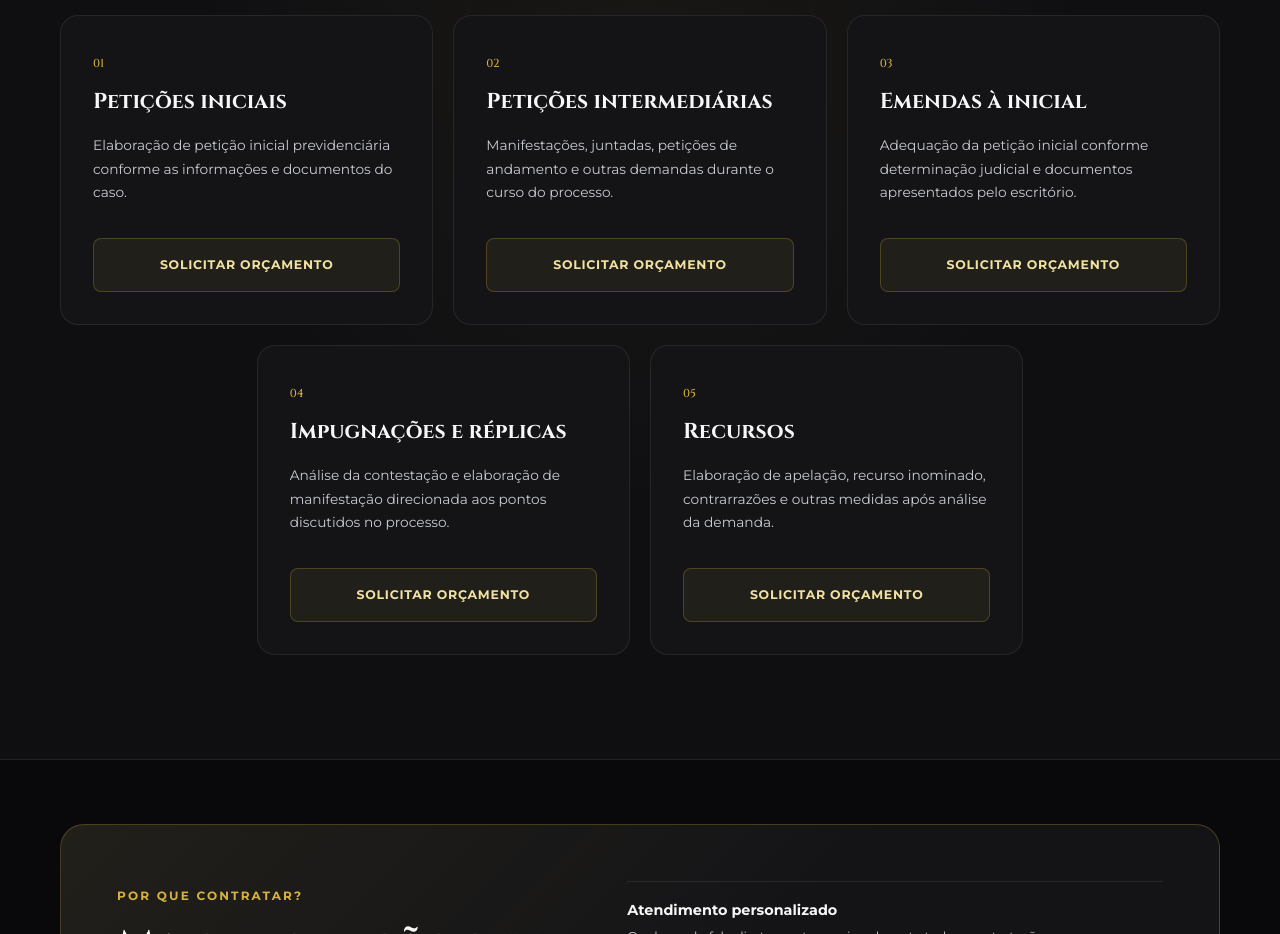
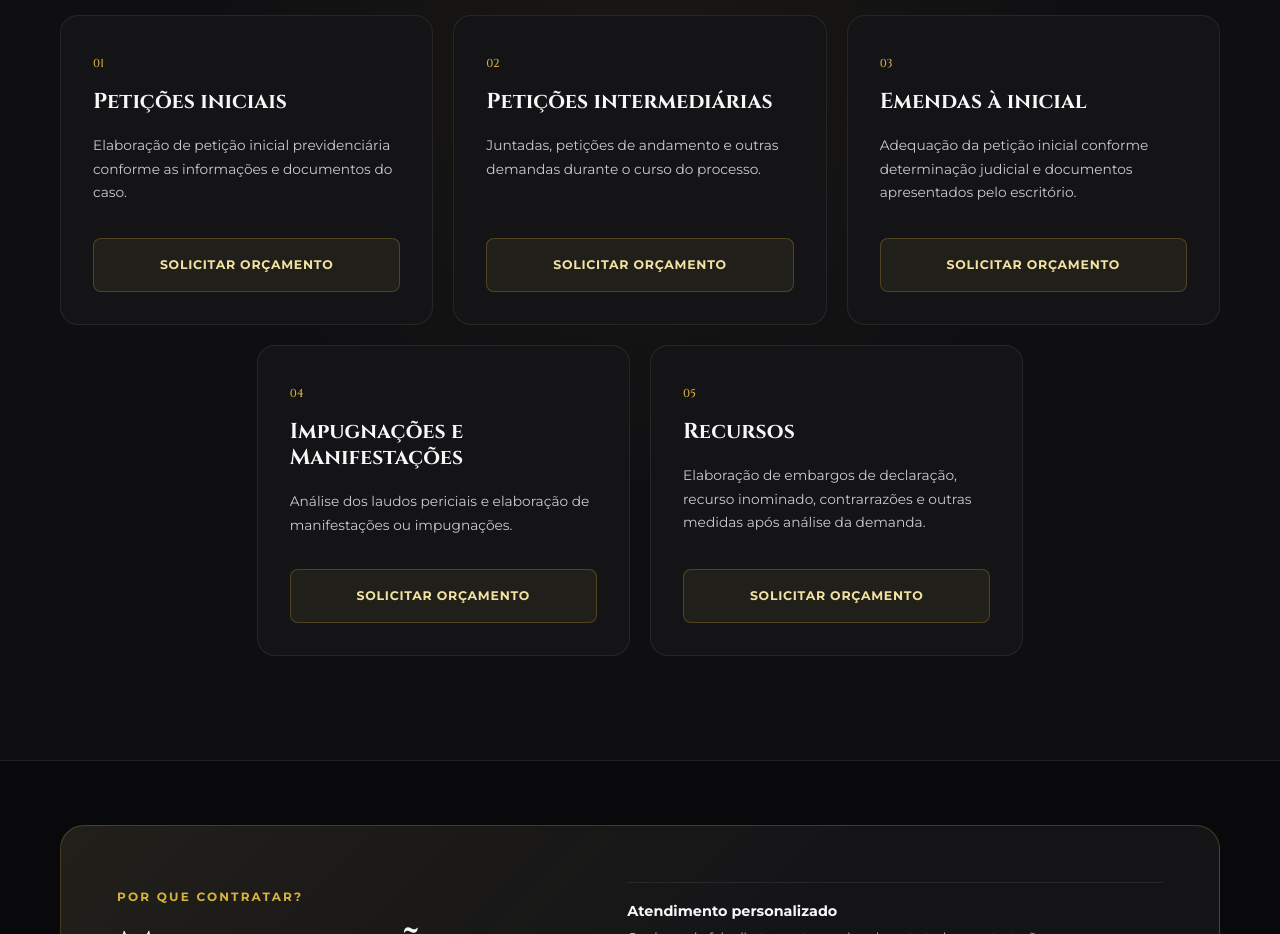
Before and after one commit to DevDiaas/freeelancer-prev, a plain HTML site: page index.html in a window 1280 px wide. Shown: the part 1840-2774 px from the top of the page. Drawn offline with Linux system fonts and the light colour scheme.

Commit message:
Atualização do link de contato no index.html para refletir a necessidade de impugnação ou manifestação em processos previdenciários, além de ajustes no texto descritivo das atividades oferecidas.

```diff
--- a/index.html
+++ b/index.html
@@ -129,7 +129,7 @@
 
                         <a
                             class="btn btn-card"
-                            href="https://wa.me/5585992166776?text=Olá!%20Sou%20advogado(a)%20e%20gostaria%20de%20solicitar%20um%20orçamento%20para%20uma%20Petição%20Inicial%20previdenciária.%20O%20prazo%20é:%20____.%20Posso%20encaminhar%20os%20documentos%20para%20análise?"
+                            href="https://wa.me/5585992166776?text=Olá!%20Sou%20advogado(a)%20e%20gostaria%20de%20solicitar%20um%20orçamento%20para%20uma%20Petição%20Inicial%20previdenciária.%20O%20prazo%20é:%20____.%20Posso%20encaminhar%20os%20documentos%20para%20elaboração?"
                             target="_blank"
                             rel="noopener noreferrer"
                         >
@@ -144,7 +144,7 @@
                         </div>
 
                         <p>
-                            Manifestações, juntadas, petições de andamento e outras
+                            Juntadas, petições de andamento e outras
                             demandas durante o curso do processo.
                         </p>
 
@@ -171,7 +171,7 @@
 
                         <a
                             class="btn btn-card"
-                            href="https://wa.me/5585992166776?text=Olá!%20Sou%20advogado(a)%20e%20tenho%20um%20prazo%20para%20Emenda%20à%20Inicial.%20O%20prazo%20é:%20____.%20Posso%20encaminhar%20a%20decisão%20e%20os%20documentos%20para%20orçamento?"
+                            href="https://wa.me/5585992166776?text=Olá!%20Sou%20advogado(a)%20e%20tenho%20um%20prazo%20para%20Emenda%20à%20Inicial.%20O%20prazo%20é:%20____.%20Posso%20encaminhar%20a%20intimação?"
                             target="_blank"
                             rel="noopener noreferrer"
                         >
@@ -182,17 +182,16 @@
                     <article class="service-card">
                         <div class="service-top">
                             <span class="service-number">04</span>
-                            <h3>Impugnações e réplicas</h3>
+                            <h3>Impugnações e Manifestações</h3>
                         </div>
 
                         <p>
-                            Análise da contestação e elaboração de manifestação
-                            direcionada aos pontos discutidos no processo.
+                            Análise dos laudos periciais e elaboração de manifestações ou impugnações.
                         </p>
 
                         <a
                             class="btn btn-card"
-                            href="https://wa.me/5585992166776?text=Olá!%20Sou%20advogado(a)%20e%20preciso%20de%20uma%20Impugnação%20ou%20Réplica%20em%20processo%20previdenciário.%20O%20prazo%20é:%20____.%20Posso%20encaminhar%20a%20contestação?"
+                            href="https://wa.me/5585992166776?text=Olá!%20Sou%20advogado(a)%20e%20preciso%20de%20uma%20Impugnação%20ou%20Manifestação%20em%20processo%20previdenciário.%20O%20prazo%20é:%20____."
                             target="_blank"
                             rel="noopener noreferrer"
                         >
@@ -207,8 +206,7 @@
                         </div>
 
                         <p>
-                            Elaboração de apelação, recurso inominado, contrarrazões
-                            e outras medidas após análise da demanda.
+                            Elaboração de embargos de declaração, recurso inominado, contrarrazões e outras medidas após análise da demanda.
                         </p>
 
                         <a
```
